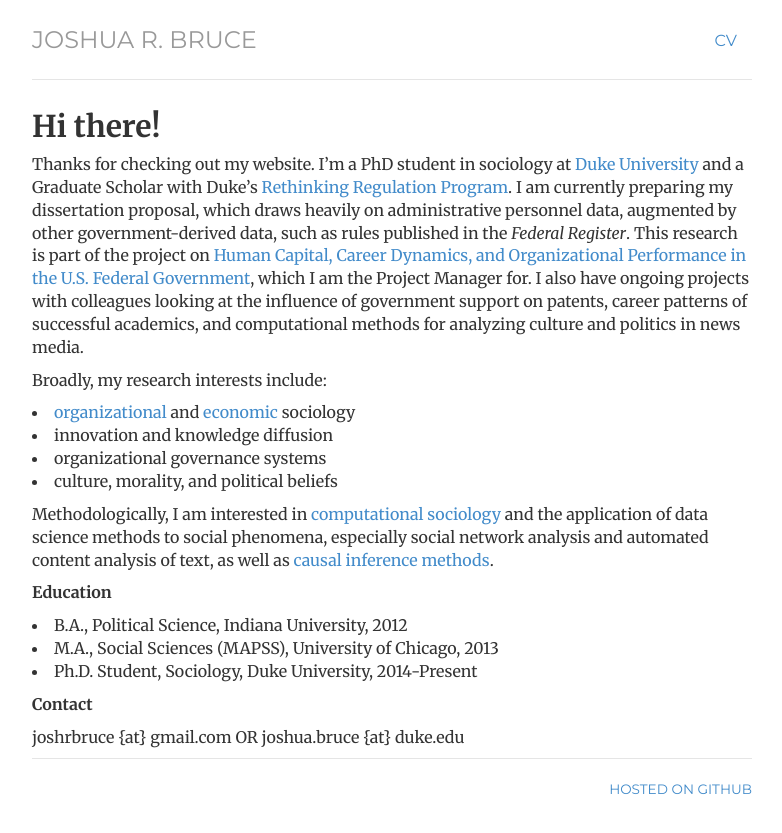
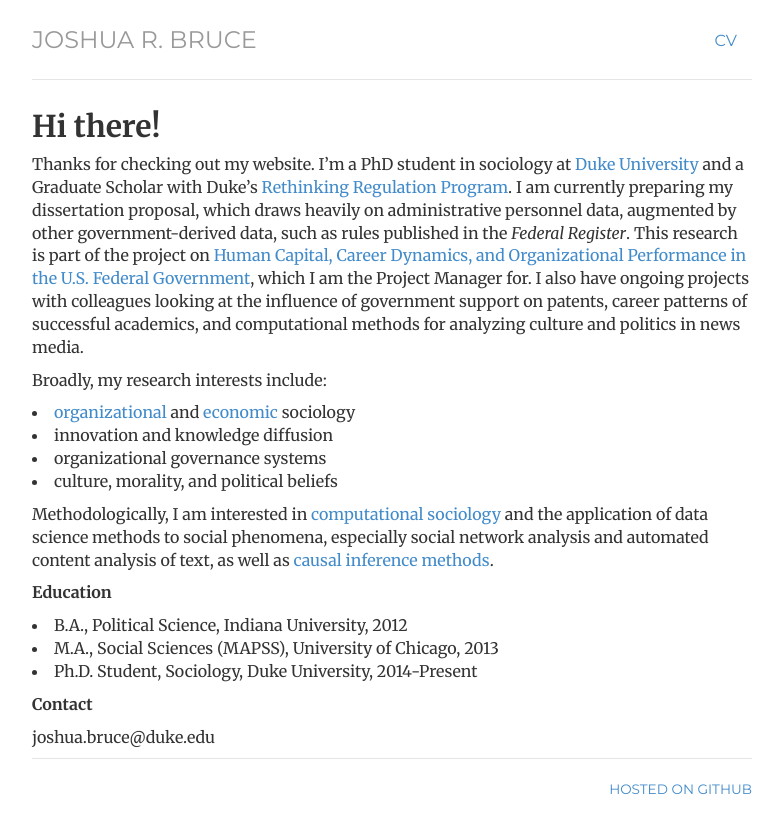
Before and after one commit to joshuarbruce/joshuarbruce.github.io, a Jekyll site: the page built from index.html, in a window 1280 px wide. Shown: the top 833 px of the page, without its empty margins (248-1030 px from the left). Built offline with Jekyll 4.4.1, drawn with Linux system fonts in a browser that asks for light colours.

Commit message:
Update index.html

```diff
--- a/index.html
+++ b/index.html
@@ -20,5 +20,5 @@
 		<li>Ph.D. Student, Sociology, Duke University, 2014-Present</li>
 	</p>
 	<p><b>Contact</b></p>
-	<p>joshrbruce {at} gmail.com  OR  joshua.bruce {at} duke.edu</p>
+	<p><span class = "obfuscate">ude.ekud@ecurb.auhsoj</span></p>
 </div><!-- /.blurb -->
```
